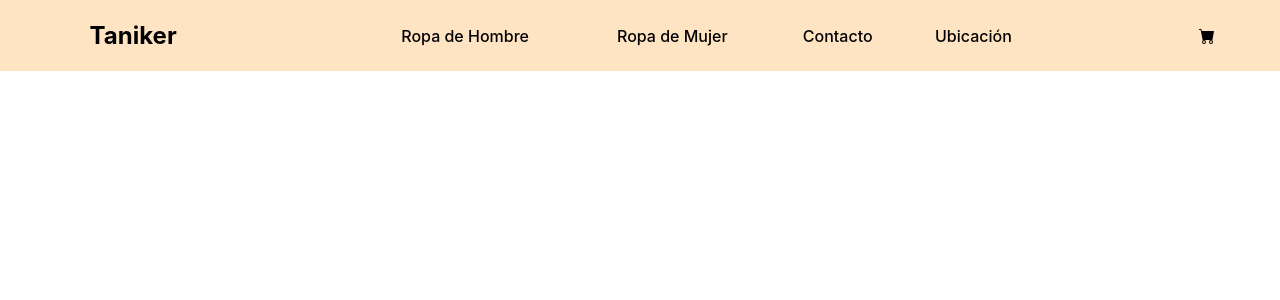
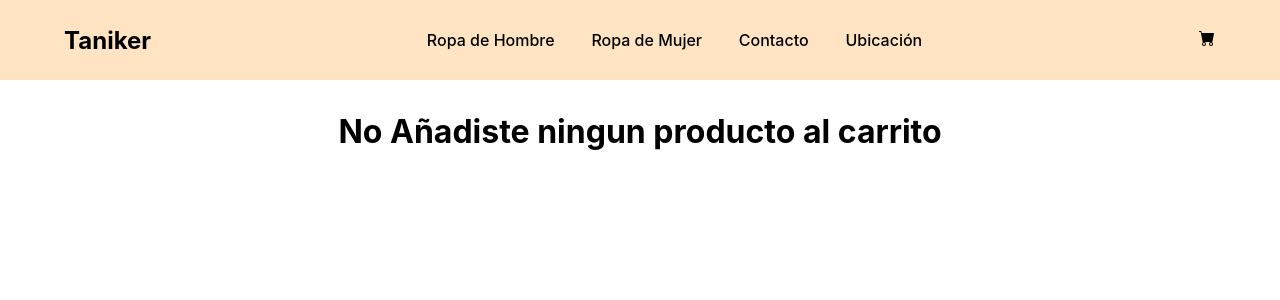
Before and after one commit to AaronRojas-579/PreEntregaReactJS, a React (Create React App) app: page /cart in a window 1280 px wide. Shown: the top 300 px of the page. Built offline with nearby package versions, Linux system fonts and the light colour scheme.

Commit message:
Desafio clase 9

```diff
--- a/src/App.js
+++ b/src/App.js
@@ -4,17 +4,22 @@ import NavBar from './components/NavBar'
 import ItemListContainer from './containers/ItemListContainer'
 import { BrowserRouter, Route, Routes } from 'react-router-dom'
 import ItemDetailContainer from './containers/ItemDetailContainer'
+import Cart from './containers/Cart'
+import CarContextProvider from './components/CarContext'
 
 const App = () => {
   return (
-    <BrowserRouter>
-    <NavBar></NavBar>
-    <Routes>
-      <Route path="/" element={<ItemListContainer/>}></Route>
-      <Route path="/category/:id" element={<ItemListContainer/>}></Route>
-      <Route path="/item/:idItem" element={<ItemDetailContainer/>}></Route>
-    </Routes>
-    </BrowserRouter>
+    <CarContextProvider>
+      <BrowserRouter>
+        <NavBar></NavBar>
+        <Routes>
+          <Route path="/" element={<ItemListContainer />}></Route>
+          <Route path="/category/:id" element={<ItemListContainer />}></Route>
+          <Route path="/item/:idItem" element={<ItemDetailContainer />}></Route>
+          <Route path="/cart" element={<Cart />}></Route>
+        </Routes>
+      </BrowserRouter>
+    </CarContextProvider>
   )
 }
 
--- /dev/null
+++ b/src/components/CarContext.jsx
@@ -0,0 +1,25 @@
+import { createContext, useState } from 'react'
+
+export const CartContext = createContext();
+
+const CarContextProvider = ({ children }) => {
+    const [carList, setCarList] = useState([])
+
+    const addToCart = (item) => {
+        if(!carList.includes(item)){
+            setCarList([...carList,item]);
+        }
+    }
+    const removeToCart = (item) =>{
+        const nuevoCartList = carList.filter((list)=> list !== item );
+        item.cantidadCarrito = 0;
+        setCarList(nuevoCartList);
+    }
+
+    return (
+        <CartContext.Provider value={{ carList, addToCart,removeToCart}}>
+            {children}
+        </CartContext.Provider>
+    )
+}
+export default CarContextProvider
--- a/src/components/ItemCount.jsx
+++ b/src/components/ItemCount.jsx
@@ -1,16 +1,16 @@
-import React, {useState} from 'react'
+import React, { useState } from 'react'
 
-export const ItemCount = ({stockAct,ClicCarrito}) => {
-    const [stock,setStock] = useState(stockAct);
-    const [cantidad, setCantidad] = useState (0);
-    const ClicSumar = ()=>{
-        if (cantidad >= 0 && cantidad < stockAct){
+export const ItemCount = ({ stockAct, ClicCarrito }) => {
+    const [stock, setStock] = useState(stockAct);
+    const [cantidad, setCantidad] = useState(0);
+    const ClicSumar = () => {
+        if (cantidad >= 0 && cantidad < stockAct) {
             setCantidad(cantidad + 1);
             setStock(stock - 1);
         }
     }
-    const ClicRestar = ()=>{
-        if(cantidad > 0 && cantidad <= stockAct){
+    const ClicRestar = () => {
+        if (cantidad > 0 && cantidad <= stockAct) {
             setCantidad(cantidad - 1);
             setStock(stock + 1);
         }
@@ -23,7 +23,7 @@ export const ItemCount = ({stockAct,ClicCarrito}) => {
                     <button onClick={ClicSumar}> + </button>
                     <button onClick={ClicRestar}> - </button>
                     {
-            cantidad>0?<button onClick={ClicCarrito}>Agregar al Carrito</button>:""
+                        cantidad > 0 && <button onClick={()=>ClicCarrito(cantidad)}>Agregar al Carrito</button>
                     }
                 </div>
                 <h4>Stock Disponible: {stock}</h4>
--- a/src/components/ItemDetail.jsx
+++ b/src/components/ItemDetail.jsx
@@ -1,23 +1,33 @@
-import React from 'react'
+import React, { useContext } from 'react'
+import { CartContext } from './CarContext'
 import ItemCount from './ItemCount'
 
-const ItemSinBoton = (props)=>{
-  return(
-  <div className='producto'>
-    <h2>{props.nombre}</h2>
-    <div className='img-products' style={{backgroundImage:`url(${props.imagen})`}}></div>
-    <div className='product-text'>
+const ItemSinBoton = (props) => {
+  return (
+    <div className='producto'>
+      <h2>{props.nombre}</h2>
+      <div className='img-products' style={{ backgroundImage: `url(${props.imagen})` }}></div>
+      <div className='product-text'>
         <h3>Calidad: {props.calidad}</h3>
         <h3>Para: {props.para}</h3>
         <h3>Precio: {props.precio}$</h3>
+      </div>
     </div>
-  </div>
   )
 }
 
-const ItemDetail = ({arrayDetail}) => {
-  const ClicCarrito =()=>{
-    alert(`has agregado el producto ${arrayDetail.nombre}`)
+const ItemDetail = ({ arrayDetail }) => {
+
+  const test = useContext(CartContext)
+
+  const ClicCarrito = (cantidad) => {
+    alert(`has agregado ${cantidad} del producto ${arrayDetail.nombre}`)
+    arrayDetail.cantidadCarrito += cantidad
+    if (arrayDetail.cantidadCarrito > 5){
+      arrayDetail.cantidadCarrito = 5;
+    }
+    test.addToCart(arrayDetail)
+
   }
 
   return (
@@ -27,7 +37,7 @@ const ItemDetail = ({arrayDetail}) => {
         <p className='detalleProducto'>Lorem ipsum dolor sit amet consectetur adipisicing elit. Velit rerum delectus voluptas aut eaque eum vel nulla beatae debitis necessitatibus ullam numquam perferendis, a laborum, illo accusamus adipisci fugit eveniet.
           Lorem ipsum dolor sit amet, consectetur adipisicing elit. Soluta reprehenderit in corporis nemo laudantium sunt! Ut quos, aliquam minus tempore aspernatur quo praesentium blanditiis exercitationem, fugiat, dolorem nobis delectus excepturi.
         </p>
-        <br/>
+        <br />
         <ItemCount stockAct={5} prenda={arrayDetail.nombre} ClicCarrito={ClicCarrito}></ItemCount>
       </div>
     </>
--- a/src/components/NavBar.jsx
+++ b/src/components/NavBar.jsx
@@ -3,9 +3,10 @@ import {Link} from 'react-router-dom'
 
 export const Carrito = () =>{
     return(
-        <svg xmlns="http://www.w3.org/2000/svg" width="18" height="16" fill="currentColor" className="bi bi-cart-fill" viewBox="0 0 16 16">
-            <path d="M0 1.5A.5.5 0 0 1 .5 1H2a.5.5 0 0 1 .485.379L2.89 3H14.5a.5.5 0 0 1 .491.592l-1.5 8A.5.5 0 0 1 13 12H4a.5.5 0 0 1-.491-.408L2.01 3.607 1.61 2H.5a.5.5 0 0 1-.5-.5zM5 12a2 2 0 1 0 0 4 2 2 0 0 0 0-4zm7 0a2 2 0 1 0 0 4 2 2 0 0 0 0-4zm-7 1a1 1 0 1 1 0 2 1 1 0 0 1 0-2zm7 0a1 1 0 1 1 0 2 1 1 0 0 1 0-2z"/>
-        </svg>
+        <Link to="/cart"><svg xmlns="http://www.w3.org/2000/svg" width="18" height="16" fill="currentColor" className="bi bi-cart-fill" viewBox="0 0 16 16">
+        <path d="M0 1.5A.5.5 0 0 1 .5 1H2a.5.5 0 0 1 .485.379L2.89 3H14.5a.5.5 0 0 1 .491.592l-1.5 8A.5.5 0 0 1 13 12H4a.5.5 0 0 1-.491-.408L2.01 3.607 1.61 2H.5a.5.5 0 0 1-.5-.5zM5 12a2 2 0 1 0 0 4 2 2 0 0 0 0-4zm7 0a2 2 0 1 0 0 4 2 2 0 0 0 0-4zm-7 1a1 1 0 1 1 0 2 1 1 0 0 1 0-2zm7 0a1 1 0 1 1 0 2 1 1 0 0 1 0-2z"/>
+    </svg></Link>
+
     )
  }
 
--- /dev/null
+++ b/src/containers/Cart.jsx
@@ -0,0 +1,31 @@
+import React from 'react'
+import { useContext } from 'react'
+import { CartContext } from '../components/CarContext'
+
+function Cart() {
+  const test = useContext(CartContext);
+  console.log(test.carList);
+  return (
+    <div>
+      {
+        test.carList.length > 0 ?
+        test.carList.map(item=>
+          <div className='itemCarrito' key={item.id}>
+        <div className='itemCarrito--img' style={{backgroundImage:`url(${item.imagen})`}} ></div>
+        <div>
+        <h1>{item.nombre}</h1>
+        <h2>{item.cantidadCarrito} Unidades</h2>
+        </div>
+        <button className='itemCarrito--remove' onClick={()=>test.removeToCart(item)}>Eliminar del Carrito</button>
+          </div>
+        )
+        :
+        <div className='itemCarrito'>
+          <h1 className='espera'>No Añadiste ningun producto al carrito</h1>
+        </div>
+      }
+    </div>
+  )
+}
+
+export default Cart
--- a/src/containers/ItemListContainer.jsx
+++ b/src/containers/ItemListContainer.jsx
@@ -8,7 +8,8 @@ export const prendas = [
         imagen:"/image/camperaGris-mujer.jpg",
         para:"Mujer",
         id:1,
-        precio: 1700
+        precio: 1700,
+        cantidadCarrito: 0
 
     },
     {
@@ -17,7 +18,8 @@ export const prendas = [
         imagen:"/image/camperaNegro-mujer.jpg",
         para:"Mujer",
         id:2,
-        precio: 2000
+        precio: 2000,
+        cantidadCarrito: 0
 
     },
     {
@@ -26,7 +28,8 @@ export const prendas = [
         imagen:"/image/camperaNegra-mujer2.jpg",
         para:"Mujer",
         id:3,
-        precio: 1800
+        precio: 1800,
+        cantidadCarrito: 0
 
     },
     {
@@ -35,7 +38,8 @@ export const prendas = [
         imagen:"/image/remeraBlanca-mujer.jpg",
         para:"Mujer",
         id:4,
-        precio: 700
+        precio: 700,
+        cantidadCarrito: 0
 
     },
     {
@@ -44,7 +48,8 @@ export const prendas = [
         imagen:"/image/camperaNegro-hombre.jpg",
         para:"Hombre",
         id:5,
-        precio: 1800
+        precio: 1800,
+        cantidadCarrito: 0
 
     },
     {
@@ -53,7 +58,8 @@ export const prendas = [
         imagen:"/image/remeraBlanco-hombre.jpg",
         para:"Hombre",
         id:6,
-        precio: 800
+        precio: 800,
+        cantidadCarrito: 0
 
     }
 
--- a/src/styles/styles.css
+++ b/src/styles/styles.css
@@ -27,10 +27,7 @@ nav {
   padding: 0 4rem;
   color: black;
   background-color: bisque;
-}
-
-nav * {
-  padding: .8rem;
+  height: 5rem;
 }
 
 nav svg {
@@ -154,4 +151,39 @@ nav ul {
   margin-top: 5rem;
   width: 350px;
 }
+
+.itemCarrito {
+  display: -webkit-box;
+  display: -ms-flexbox;
+  display: flex;
+  -webkit-box-orient: horizontal;
+  -webkit-box-direction: normal;
+      -ms-flex-flow: row wrap;
+          flex-flow: row wrap;
+  gap: 2rem;
+  margin: 2rem 0;
+  -webkit-box-align: center;
+      -ms-flex-align: center;
+          align-items: center;
+  -webkit-box-pack: center;
+      -ms-flex-pack: center;
+          justify-content: center;
+}
+
+.itemCarrito--img {
+  width: 15rem;
+  height: 15rem;
+  background-repeat: no-repeat;
+  background-position: center;
+  background-size: cover;
+  border-radius: 50%;
+}
+
+.itemCarrito--remove {
+  border: none;
+  background-color: antiquewhite;
+  padding: 1rem;
+  border-radius: 20%;
+  font-weight: 600;
+}
 /*# sourceMappingURL=styles.css.map */
--- a/src/styles/styles.scss
+++ b/src/styles/styles.scss
@@ -15,9 +15,7 @@ nav{
     padding: 0 4rem;
     color: black;
     background-color: bisque;
-    *{
-        padding: .8rem ;
-    }
+    height: 5rem;
     svg{
         padding: 0;
     }
@@ -90,3 +88,27 @@ nav{
     margin-top: 5rem;
     width: 350px;
 }
+
+.itemCarrito{
+    display: flex;
+    flex-flow: row wrap;
+    gap: 2rem;
+    margin: 2rem 0;
+    align-items: center;
+    justify-content: center;
+    &--img{
+        width: 15rem;
+        height: 15rem;
+        background-repeat: no-repeat;
+        background-position: center;
+        background-size: cover;
+        border-radius: 50%;
+    }
+    &--remove{
+        border: none;
+        background-color: antiquewhite;
+        padding: 1rem;
+        border-radius: 20%;
+        font-weight: 600;
+    }
+}
```
Also changed, not shown: 1 other file (tests, documents, lock files or other folders). Lines whose indentation alone changed are shown as unchanged.
